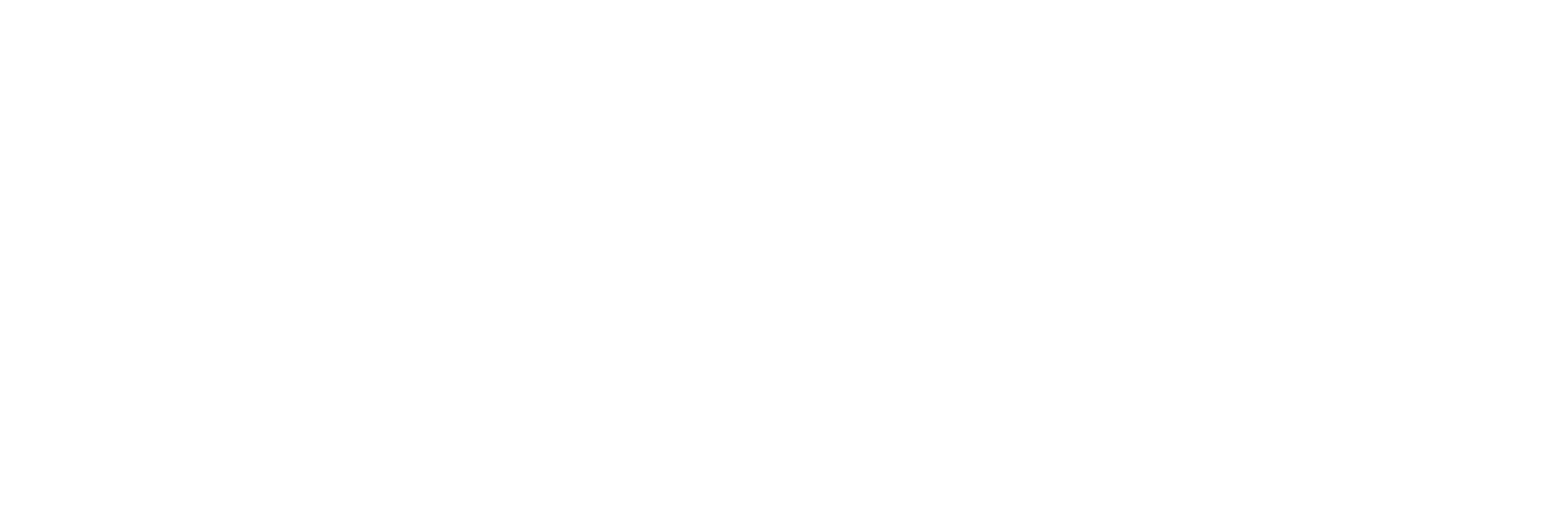
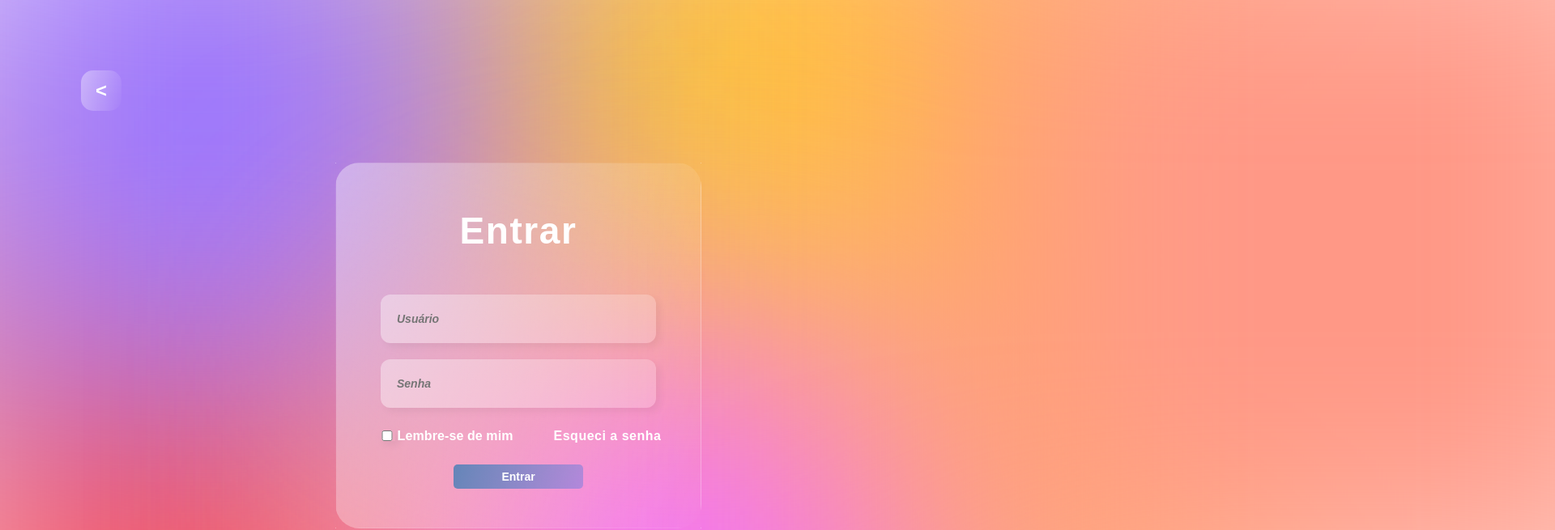
Before and after one commit to uLemos/Quiz_Devision, a React (Vite) app: page /loginPage in a window 1280 px wide. Before the commit this address had no page. Shown: the top 655 px of the page at 81% size, 1920 px wide, since content can reach past the window. Built offline with nearby package versions, Linux system fonts and the light colour scheme.

Commit message:
:rocket: Init page login in Adm

```diff
--- a/src/Router/routes.jsx
+++ b/src/Router/routes.jsx
@@ -2,6 +2,7 @@
 import Home from '../components/home.jsx'
 import ScreenInitial from "../components/screenInitial.jsx";
 import { Route, BrowserRouter, Routes } from "react-router-dom";
+import LoginPage from "../components/loginPage.jsx";
 
 const Routs = () => {
    return(
@@ -9,6 +10,7 @@
           <Routes>
             <Route element = { <Home/> }  path="/" />
             <Route element = { <ScreenInitial/> }  path="/screenInitial" />
+            <Route element = { <LoginPage /> } path="/loginPage"/>
           </Routes>
       </BrowserRouter>
    )
--- a/src/components/Cards/cardRegister.jsx
+++ b/src/components/Cards/cardRegister.jsx
@@ -1,20 +1,29 @@
-import React from "react";
+import React, { useState } from "react";
 import '../../css/cardCss/cardRegister.css'
 
 const CardRegister = () => {
+    const [user, setUser] = useState('');
+    const [password, setPassword] = useState('');
 
     const handlerSubmit = (event) => {
+        event.preventDefault();
 
+        if(!user || !password)
+            return;
+
+        console.log(`${user}\n${password}`)
+        setUser('');
+        setPassword('');
     }
 
     return (
         <>
             <div className="container">
-                <form action="POST">
+                <form onSubmit={handlerSubmit}>
                     <h1>Registre-se</h1>
                     <div className="container-form">
-                        <input type="text" placeholder="Usuário" />
-                        <input type="password" placeholder="Senha" />
+                        <input type="text" value={user} onChange={(x) => {setUser(x.target.value)}} placeholder="Usuário" />
+                        <input type="password" value={password} onChange={(x) => {setPassword(x.target.value)}} placeholder="Senha" />
                     </div>
                     <div className="container-subFormRegistger">
                         <div className="checkBoxRegister">
@@ -27,7 +36,7 @@
                         </div>
                     </div>
                     <div className="buttonRegister">
-                        <button onSubmit="">Registrar</button>
+                        <button type="submit">Registrar</button>
                     </div>
                 </form>
             </div>
--- /dev/null
+++ b/src/components/buttons/buttonBack.jsx
@@ -0,0 +1,22 @@
+import React from "react"
+import '../../css/buttons.css'
+import { Link } from 'react-router-dom';
+
+const ButtonBack = (props) => {
+
+  const teste = () => {
+    console.log(props.path)
+  }
+
+  return (
+    <>
+      <div className='container-back'>
+        <Link to={ props.path }>
+          <button onClick={ teste } className='back'><a>&lt;</a></button>
+        </Link>
+      </div>
+    </>
+  )
+}
+
+export default ButtonBack;
--- /dev/null
+++ b/src/components/loginPage.jsx
@@ -0,0 +1,19 @@
+import React from "react";
+import Ellipses from "./ellipses";
+import CardAccess from "./Cards/cardAccess";
+import ButtonBack from "./buttons/buttonBack";
+
+const LoginPage = () => {
+
+  return (
+    <>
+      <Ellipses />
+      <ButtonBack />
+      <div className="containerCard">
+        <CardAccess />
+      </div>
+    </>
+  )
+}
+
+export default LoginPage;
--- a/src/components/screenInitial.jsx
+++ b/src/components/screenInitial.jsx
@@ -5,15 +5,13 @@
 import { Link } from 'react-router-dom';
 import CardAccess from './Cards/cardAccess.jsx';
 import CardRegister from './Cards/cardRegister.jsx';
+import ButtonBack from './buttons/buttonBack.jsx';
 
 const ScreenInitial = () => {
+
   return (
     <>
-      <div className='container-back'>
-        <Link to='/'>
-          <button className='back'><a>&lt;</a></button>
-        </Link>
-      </div>
+      <ButtonBack path='/' />
       <div className='containerCards'>
         <div className='container-screenInitial'>
           <CardAccess />
@@ -21,9 +19,11 @@
           <CardRegister />
         </div>
       </div>
-      <div className='container-admin'>
-
-      </div>
+      <Link to='/loginPage'>
+        <div className='container-admin'>
+          <button>Administrador</button>
+        </div>
+      </Link>
       <Ellipses />
     </>
   )
--- /dev/null
+++ b/src/css/buttons.css
@@ -0,0 +1,42 @@
+.back{
+  width: 50px;
+  height: 50px;
+  /* left: 100px;
+  top: 100px; */
+  display: flex;
+  justify-content: center;
+  align-items: center;
+  font-size: 24px;
+  font-weight: bold;
+  font-family: sans-serif;
+  border-radius: 15px;
+  color: white;
+  border: transparent;
+  transition: 0.1s;
+  padding: 10px;
+  background: linear-gradient(106.12deg, rgba(255, 255, 255, 0.4) -4.46%, rgba(255, 255, 255, 0) 102.72%);
+}
+
+.back:hover{
+  cursor: pointer;
+  width: 55px;
+  padding: 0px 60px 0px 0px;
+}
+
+.container-back{
+  position: relative;
+  display: flex;
+  width: 100%;
+  margin-bottom: 50px;
+  /* margin: 30px;
+  padding: 30px; */
+  z-index: 1;
+}
+
+.containerCard{
+  z-index: 1;
+  width: 100%;
+  height: 80%;
+  justify-content: center;
+  display: flex;
+}
--- a/src/css/cardCss/cardAccess.css
+++ b/src/css/cardCss/cardAccess.css
@@ -2,6 +2,7 @@
 /* Group 2 */
 
   /* position: absolute; */
+  position: relative;
   width: 450px;
   height: 450px;
   /* left: 300px;
--- a/src/css/screenInitial.css
+++ b/src/css/screenInitial.css
@@ -13,43 +13,10 @@
   align-items: center;
 }
 
-.container-back{
-  position: relative;
-  display: flex;
-  width: 100%;
-  margin-bottom: 50px;
-  /* margin: 30px;
-  padding: 30px; */
-  z-index: 1;
-}
+
 
 a{
   text-decoration: none;
-}
-
-.back{
-  width: 50px;
-  height: 50px;
-  /* left: 100px;
-  top: 100px; */
-  display: flex;
-  justify-content: center;
-  align-items: center;
-  font-size: 24px;
-  font-weight: bold;
-  font-family: sans-serif;
-  border-radius: 15px;
-  color: white;
-  border: transparent;
-  transition: 0.1s;
-  padding: 10px;
-  background: linear-gradient(106.12deg, rgba(255, 255, 255, 0.4) -4.46%, rgba(255, 255, 255, 0) 102.72%);
-}
-
-.back:hover{
-  cursor: pointer;
-  width: 55px;
-  padding: 0px 60px 0px 0px;
 }
 
 .mid{
@@ -61,3 +28,22 @@
   justify-content: center;
   align-items: center;
 }
+
+.container-admin{
+  display: flex;
+  position: relative;
+  z-index: 1;
+}
+
+.container-admin button{
+  width: 250px;
+  height: 40px;
+  border-radius: 10px;
+  color: rgba(54, 54, 54, 0.6);
+  transition: 0.1s;
+  background: linear-gradient(106.12deg, rgba(255, 255, 255, 0.4) -4.46%, rgba(255, 255, 255, 0) 102.72%);;
+}
+
+.container-admin button:hover{
+  color: aliceblue;
+}
```
